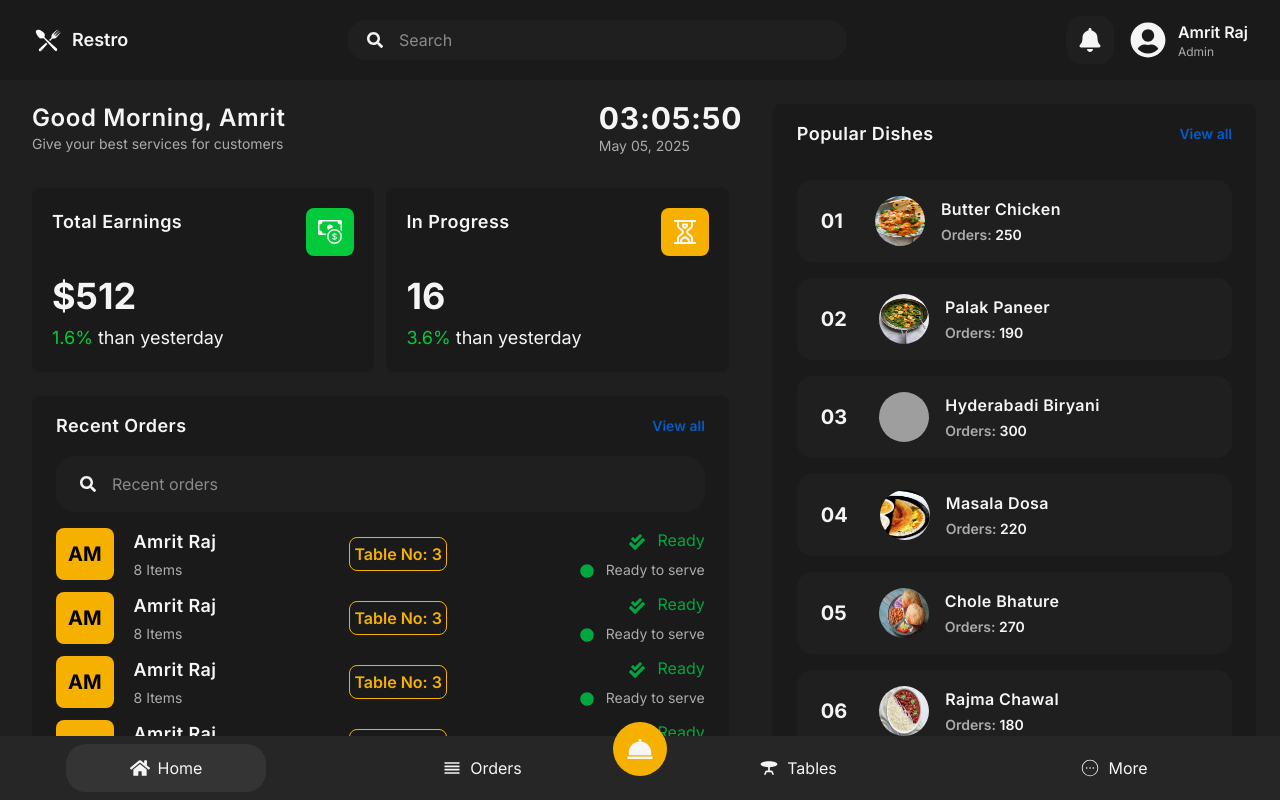
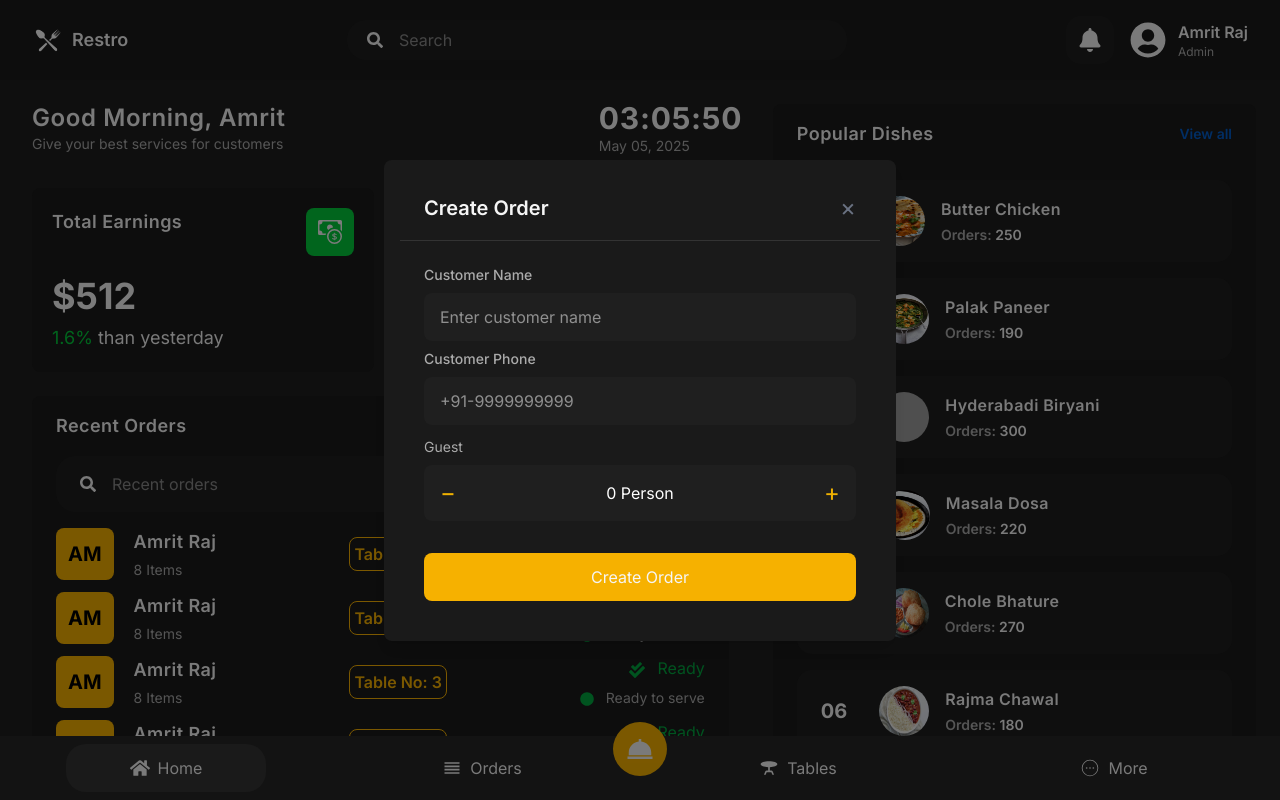
Before and after one commit to carloshtsca/restaurant-react, a React (Vite) app: page / in a window 1280 px wide. Both pictures are taken after a click on the button 640 px from the left and 749 px from the top of the page. Built offline with nearby package versions, Linux system fonts and the light colour scheme; grey boxes are pictures that could not be loaded.

Commit message:
Add Order Modal UI Design

```diff
--- a/src/components/shared/BottomNav.jsx
+++ b/src/components/shared/BottomNav.jsx
@@ -1,12 +1,26 @@
-import React from 'react';
+import React, { useState } from 'react';
 import { FaHome } from 'react-icons/fa';
-import { MdOutlineReorder, MdTableBar  } from "react-icons/md";
+import { MdOutlineReorder, MdTableBar } from "react-icons/md";
 import { CiCircleMore } from "react-icons/ci";
 import { BiSolidDish } from "react-icons/bi";
 import { useNavigate } from 'react-router-dom';
+import Modal from './Modal';
 
 const BottomNav = () => {
     const navigate = useNavigate();
+    const [isModalOpen, setIsModalOpen] = useState(false);
+    const [guestCount, setGuestCount] = useState(0);
+    const openModal = () => setIsModalOpen(true);
+    const closeModal = () => setIsModalOpen(false);
+
+    const increment = () => {
+        if (guestCount >= 6) return;
+        setGuestCount((prev) => prev + 1);
+    }
+    const decrement = () => {
+        if (guestCount <= 0) return;
+        setGuestCount((prev) => prev - 1);
+    };
 
     return (
         <div className='fixed bottom-0 left-0 right-0 bg-[#262626] p-2 h-16 flex justify-around'>
@@ -15,9 +29,43 @@ const BottomNav = () => {
             <button onClick={() => navigate("/tables")} className='flex items-center justify-center text-[#f5f5f5] w-[200px] rounded-[20px] cursor-pointer'><MdTableBar className='inline mr-2' size={20} /> <p>Tables</p></button>
             <button className='flex items-center justify-center text-[#f5f5f5] w-[200px] rounded-[20px] cursor-pointer'><CiCircleMore className='inline mr-2' size={20} /> <p>More</p></button>
 
-            <button className='absolute bottom-6 bg-[#f6B100] text-[#f5f5f5] rounded-full p-3 flex items-center justify-center cursor-pointer'>
+            <button
+                onClick={openModal}
+                className='absolute bottom-6 bg-[#f6B100] text-[#f5f5f5] rounded-full p-3 flex items-center justify-center cursor-pointer'
+            >
                 <BiSolidDish size={30} />
             </button>
+
+            <Modal isOpen={isModalOpen} onClose={closeModal} title="Create Order">
+                <div>
+                    <label className='block text-[#ababab] mb-2 text-sm font-medium' htmlFor=''>Customer Name</label>
+                    <div className='flex items-center rounded-lg p-3 px-4 bg-[#1f1f1f]'>
+                        <input type='text' name='' placeholder='Enter customer name' id=''
+                            className='bg-transparent flex-1 text-white focus:outline-none' />
+                    </div>
+                </div>
+                <div>
+                    <label className='block text-[#ababab] mb-2 mt-2 text-sm font-medium' htmlFor=''>Customer Phone</label>
+                    <div className='flex items-center rounded-lg p-3 px-4 bg-[#1f1f1f]'>
+                        <input type='number' name='' placeholder='+91-9999999999' id=''
+                            className='bg-transparent flex-1 text-white focus:outline-none' />
+                    </div>
+                </div>
+                <div>
+                    <label className='block mb-2 mt-3 text-sm text-[#ababab]' htmlFor=''>Guest</label>
+                    <div className='flex items-center justify-between bg-[#1f1f1f] px-4 py-3 rounded-lg'>
+                        <button onClick={decrement} className='text-yellow-500 text-2xl'>&minus;</button>
+                        <span className='text-white'>{guestCount} Person</span>
+                        <button onClick={increment} className='text-yellow-500 text-2xl'>&#43;</button>
+                    </div>
+                </div>
+                <button
+                    onClick={() => navigate("/tables")}
+                    className='w-full bg-[#F6B100] text-[#f5f5f5] rounded-lg py-3 mt-8 hover:bg-yellow-700'
+                >
+                    Create Order
+                </button>
+            </Modal>
         </div>
     );
 };
--- /dev/null
+++ b/src/components/shared/Modal.jsx
@@ -0,0 +1,23 @@
+import React from 'react'
+
+const Modal = ({ title, onClose, isOpen, children }) => {
+    if (!isOpen) return null;
+
+    return (
+        <div className='fixed inset-0 bg-black/50 bg-opacity-50 flex items-center justify-center z-50'>
+            <div className='bg-[#1a1a1a] shadow-lg w-full max-w-lg mx-4 rounded-lg p-4'>
+                <div className='flex justify-between items-center px-6 py-4 border-b border-[#333]'>
+                    <h2 className='text-xl text-[#f5f5f5] font-semibold'>{title}</h2>
+                    <button className='text-gray-500 text-2xl hover:text-gray-300 cursor-pointer' onClick={onClose}>
+                        &times;
+                    </button>
+                </div>
+                <div className='p-6'>
+                    {children}
+                </div>
+            </div>
+        </div>
+    );
+};
+
+export default Modal;
--- a/src/index.css
+++ b/src/index.css
@@ -8,3 +8,7 @@ body {
 .scrollbar-hide {
   scrollbar-width: none;
 }
+
+button {
+  cursor: pointer;
+}
```
